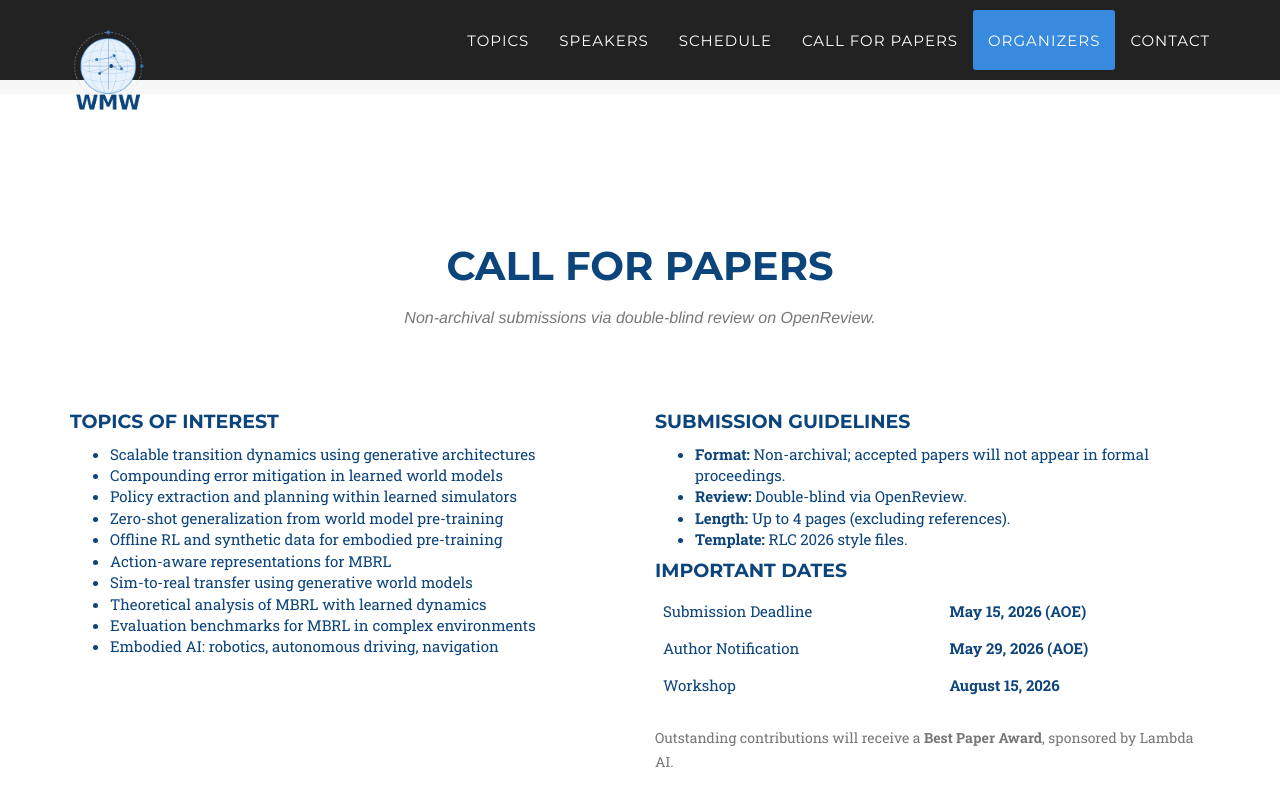
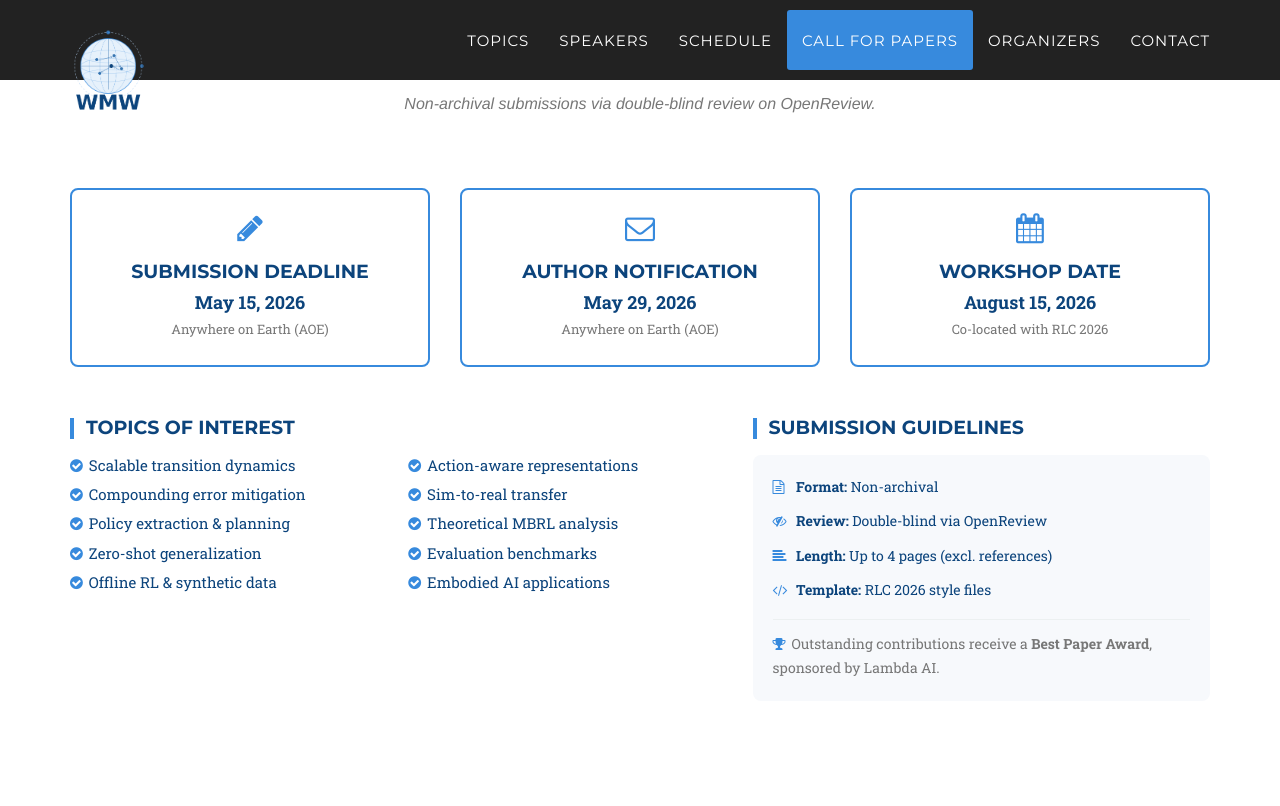
Before and after one commit to worldmodels-rlc/worldmodels-rlc.github.io, a Jekyll site: the page built from index.html, in a window 1280 px wide and 900 px high, scrolled down 7604 px, cut to the strip 0-847 px from the top of the window. Shown: the top 806 px of the strip. Built offline with Jekyll 4.4.1, drawn with Linux system fonts in a browser that asks for light colours; some web fonts are replaced; some of the changed text lies outside the part shown.

Commit message:
Remove affiliations label, fix organizers row alignment, redesign CFP section

```diff
--- a/_includes/affiliations.html
+++ b/_includes/affiliations.html
@@ -1,11 +1,6 @@
 <!-- Affiliations Section -->
 <section id="affiliations" style="padding: 30px 0; background: #fff; border-bottom: 1px solid #eee;">
     <div class="container">
-        <div class="row">
-            <div class="col-lg-12 text-center" style="margin-bottom: 16px;">
-                <p class="text-muted" style="font-size: 13px; letter-spacing: 1px; text-transform: uppercase; margin: 0;">Affiliated Institutions</p>
-            </div>
-        </div>
         <div class="row">
             <div class="col-lg-12">
                 <div style="display: flex; flex-wrap: wrap; align-items: center; justify-content: center; gap: 32px 48px;">
--- a/_includes/clients.html
+++ b/_includes/clients.html
@@ -7,37 +7,62 @@
                     <h3 class="section-subheading text-muted">Non-archival submissions via double-blind review on OpenReview.</h3>
                 </div>
             </div>
+
+            <!-- Key Dates -->
+            <div class="row" style="margin-bottom: 40px;">
+                <div class="col-md-4 text-center">
+                    <div style="border: 2px solid #378ADD; border-radius: 8px; padding: 24px 16px;">
+                        <i class="fa fa-pencil fa-2x" style="color:#378ADD; margin-bottom:10px;"></i>
+                        <h4 style="margin:8px 0 4px;">Submission Deadline</h4>
+                        <p style="font-size:18px; font-weight:700; color:#0C447C; margin:0;">May 15, 2026</p>
+                        <p class="text-muted" style="margin:0; font-size:13px;">Anywhere on Earth (AOE)</p>
+                    </div>
+                </div>
+                <div class="col-md-4 text-center">
+                    <div style="border: 2px solid #378ADD; border-radius: 8px; padding: 24px 16px;">
+                        <i class="fa fa-envelope-o fa-2x" style="color:#378ADD; margin-bottom:10px;"></i>
+                        <h4 style="margin:8px 0 4px;">Author Notification</h4>
+                        <p style="font-size:18px; font-weight:700; color:#0C447C; margin:0;">May 29, 2026</p>
+                        <p class="text-muted" style="margin:0; font-size:13px;">Anywhere on Earth (AOE)</p>
+                    </div>
+                </div>
+                <div class="col-md-4 text-center">
+                    <div style="border: 2px solid #378ADD; border-radius: 8px; padding: 24px 16px;">
+                        <i class="fa fa-calendar fa-2x" style="color:#378ADD; margin-bottom:10px;"></i>
+                        <h4 style="margin:8px 0 4px;">Workshop Date</h4>
+                        <p style="font-size:18px; font-weight:700; color:#0C447C; margin:0;">August 15, 2026</p>
+                        <p class="text-muted" style="margin:0; font-size:13px;">Co-located with RLC 2026</p>
+                    </div>
+                </div>
+            </div>
+
+            <!-- Topics + Guidelines -->
             <div class="row">
-                <div class="col-md-6">
-                    <h4>Topics of Interest</h4>
-                    <ul>
-                        <li>Scalable transition dynamics using generative architectures</li>
-                        <li>Compounding error mitigation in learned world models</li>
-                        <li>Policy extraction and planning within learned simulators</li>
-                        <li>Zero-shot generalization from world model pre-training</li>
-                        <li>Offline RL and synthetic data for embodied pre-training</li>
-                        <li>Action-aware representations for MBRL</li>
-                        <li>Sim-to-real transfer using generative world models</li>
-                        <li>Theoretical analysis of MBRL with learned dynamics</li>
-                        <li>Evaluation benchmarks for MBRL in complex environments</li>
-                        <li>Embodied AI: robotics, autonomous driving, navigation</li>
+                <div class="col-md-7">
+                    <h4 style="border-left: 4px solid #378ADD; padding-left: 12px; margin-bottom: 16px;">Topics of Interest</h4>
+                    <ul style="list-style:none; padding:0; columns:2; column-gap:24px;">
+                        <li style="margin-bottom:8px;"><i class="fa fa-check-circle" style="color:#378ADD; margin-right:6px;"></i>Scalable transition dynamics</li>
+                        <li style="margin-bottom:8px;"><i class="fa fa-check-circle" style="color:#378ADD; margin-right:6px;"></i>Compounding error mitigation</li>
+                        <li style="margin-bottom:8px;"><i class="fa fa-check-circle" style="color:#378ADD; margin-right:6px;"></i>Policy extraction &amp; planning</li>
+                        <li style="margin-bottom:8px;"><i class="fa fa-check-circle" style="color:#378ADD; margin-right:6px;"></i>Zero-shot generalization</li>
+                        <li style="margin-bottom:8px;"><i class="fa fa-check-circle" style="color:#378ADD; margin-right:6px;"></i>Offline RL &amp; synthetic data</li>
+                        <li style="margin-bottom:8px;"><i class="fa fa-check-circle" style="color:#378ADD; margin-right:6px;"></i>Action-aware representations</li>
+                        <li style="margin-bottom:8px;"><i class="fa fa-check-circle" style="color:#378ADD; margin-right:6px;"></i>Sim-to-real transfer</li>
+                        <li style="margin-bottom:8px;"><i class="fa fa-check-circle" style="color:#378ADD; margin-right:6px;"></i>Theoretical MBRL analysis</li>
+                        <li style="margin-bottom:8px;"><i class="fa fa-check-circle" style="color:#378ADD; margin-right:6px;"></i>Evaluation benchmarks</li>
+                        <li style="margin-bottom:8px;"><i class="fa fa-check-circle" style="color:#378ADD; margin-right:6px;"></i>Embodied AI applications</li>
                     </ul>
                 </div>
-                <div class="col-md-6">
-                    <h4>Submission Guidelines</h4>
-                    <ul>
-                        <li><strong>Format:</strong> Non-archival; accepted papers will not appear in formal proceedings.</li>
-                        <li><strong>Review:</strong> Double-blind via OpenReview.</li>
-                        <li><strong>Length:</strong> Up to 4 pages (excluding references).</li>
-                        <li><strong>Template:</strong> RLC 2026 style files.</li>
-                    </ul>
-                    <h4>Important Dates</h4>
-                    <table class="table">
-                        <tr><td>Submission Deadline</td><td><strong>May 15, 2026 (AOE)</strong></td></tr>
-                        <tr><td>Author Notification</td><td><strong>May 29, 2026 (AOE)</strong></td></tr>
-                        <tr><td>Workshop</td><td><strong>August 15, 2026</strong></td></tr>
-                    </table>
-                    <p class="text-muted">Outstanding contributions will receive a <strong>Best Paper Award</strong>, sponsored by Lambda AI.</p>
+                <div class="col-md-5">
+                    <h4 style="border-left: 4px solid #378ADD; padding-left: 12px; margin-bottom: 16px;">Submission Guidelines</h4>
+                    <div style="background:#f7f9fc; border-radius:8px; padding:20px;">
+                        <p style="margin-bottom:10px;"><i class="fa fa-file-text-o" style="color:#378ADD; width:20px;"></i> <strong>Format:</strong> Non-archival</p>
+                        <p style="margin-bottom:10px;"><i class="fa fa-eye-slash" style="color:#378ADD; width:20px;"></i> <strong>Review:</strong> Double-blind via OpenReview</p>
+                        <p style="margin-bottom:10px;"><i class="fa fa-align-left" style="color:#378ADD; width:20px;"></i> <strong>Length:</strong> Up to 4 pages (excl. references)</p>
+                        <p style="margin-bottom:16px;"><i class="fa fa-code" style="color:#378ADD; width:20px;"></i> <strong>Template:</strong> RLC 2026 style files</p>
+                        <hr style="margin: 12px 0;">
+                        <p style="margin:0;" class="text-muted"><i class="fa fa-trophy" style="color:#378ADD; margin-right:6px;"></i>Outstanding contributions receive a <strong>Best Paper Award</strong>, sponsored by Lambda AI.</p>
+                    </div>
                 </div>
             </div>
         </div>
--- a/_includes/team.html
+++ b/_includes/team.html
@@ -7,9 +7,9 @@
                     <h3 class="section-subheading text-muted">Researchers from Mila, McGill, ETH Zurich, UT Austin, CMU, UBC, and industry.</h3>
                 </div>
             </div>
-            <div class="row">
+            <div class="row" style="display:flex; flex-wrap:wrap; justify-content:center;">
                 {% for member in site.people %}
-                <div class="col-sm-3">
+                <div class="col-sm-3" style="display:flex; justify-content:center;">
                     <div class="team-member">
                         <div style="width:140px;height:140px;border-radius:50%;background:#378ADD;display:flex;align-items:center;justify-content:center;margin:0 auto 20px;">
                             <i class="fa fa-user fa-4x" style="color:#fff;"></i>
```
